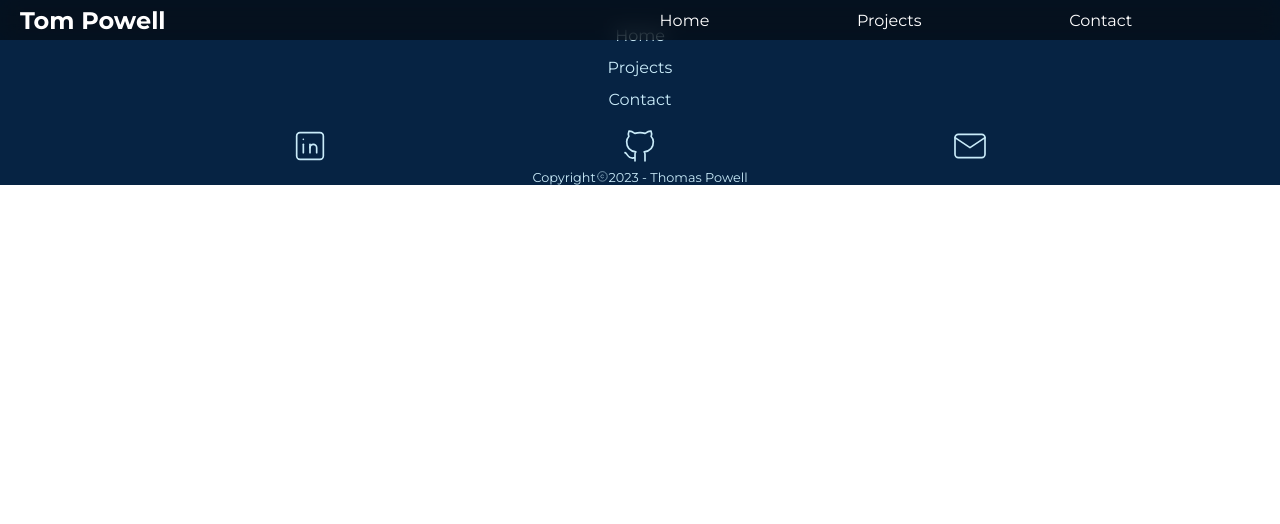
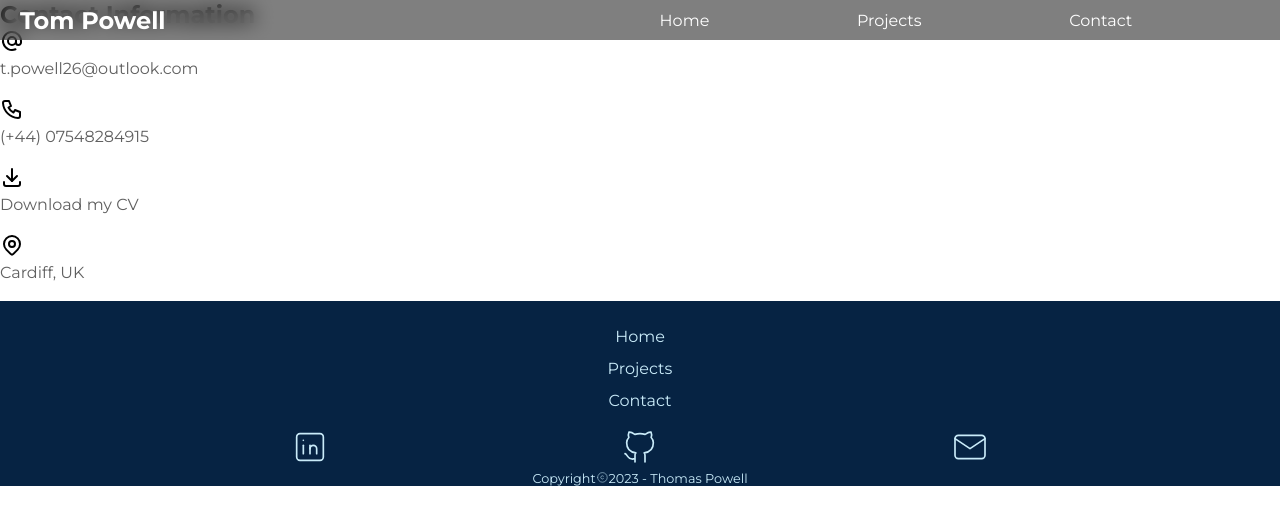
Before and after one commit to Tom2612/Portfolio, a React (Vite) app: page /contact in a window 1280 px wide. Shown: the top 524 px of the page. Built offline with nearby package versions, Linux system fonts and the light colour scheme.

Commit message:
Added contact info

```diff
--- a/src/App.jsx
+++ b/src/App.jsx
@@ -5,6 +5,7 @@ import Header from './components/Header';
 import Home from './pages/Home';
 import Footer from './components/Footer';
 import Projects from './pages/Projects';
+import Contact from './pages/Contact';
 
 function App() {
 
@@ -15,6 +16,7 @@ function App() {
         <Routes>
           <Route path='/' element={<Home />} />
           <Route path='/projects' element={<Projects />} />
+          <Route path='/contact' element={<Contact />} />
         </Routes>
         <Footer />
       </BrowserRouter>
--- a/src/components/Header.jsx
+++ b/src/components/Header.jsx
@@ -38,7 +38,7 @@ export default function Header() {
           <ul>
             <li onClick={() => setVisible('hide')}><Link to='/'>Home</Link></li>
             <li onClick={() => setVisible('hide')}><Link to='/projects'>Projects</Link></li>
-            <li onClick={() => setVisible('hide')}><Link to='/'>Contact</Link></li>
+            <li onClick={() => setVisible('hide')}><Link to='/contact'>Contact</Link></li>
           </ul>
         </div>
       </div>
--- a/src/pages/Contact.jsx
+++ b/src/pages/Contact.jsx
@@ -1,7 +1,24 @@
-import React from 'react'
+import React from 'react';
+import { IconAt, IconMail, IconPhone, IconDownload, IconMapPin } from '@tabler/icons-react';
 
 export default function Contact() {
   return (
-    <div>Contact</div>
+    <div>
+        <div className='contact-card'>
+            <div className='contact-card-header'>
+                <h2>Contact Information</h2>
+            </div>
+            <div className='contact-card-info'>
+                <IconAt />
+                <p>t.powell26@outlook.com</p>
+                <IconPhone />
+                <p>(+44) 07548284915</p>
+                <IconDownload />
+                <p>Download my CV</p>
+                <IconMapPin />
+                <p>Cardiff, UK</p>
+            </div>
+        </div>
+    </div>
   )
 }
```
